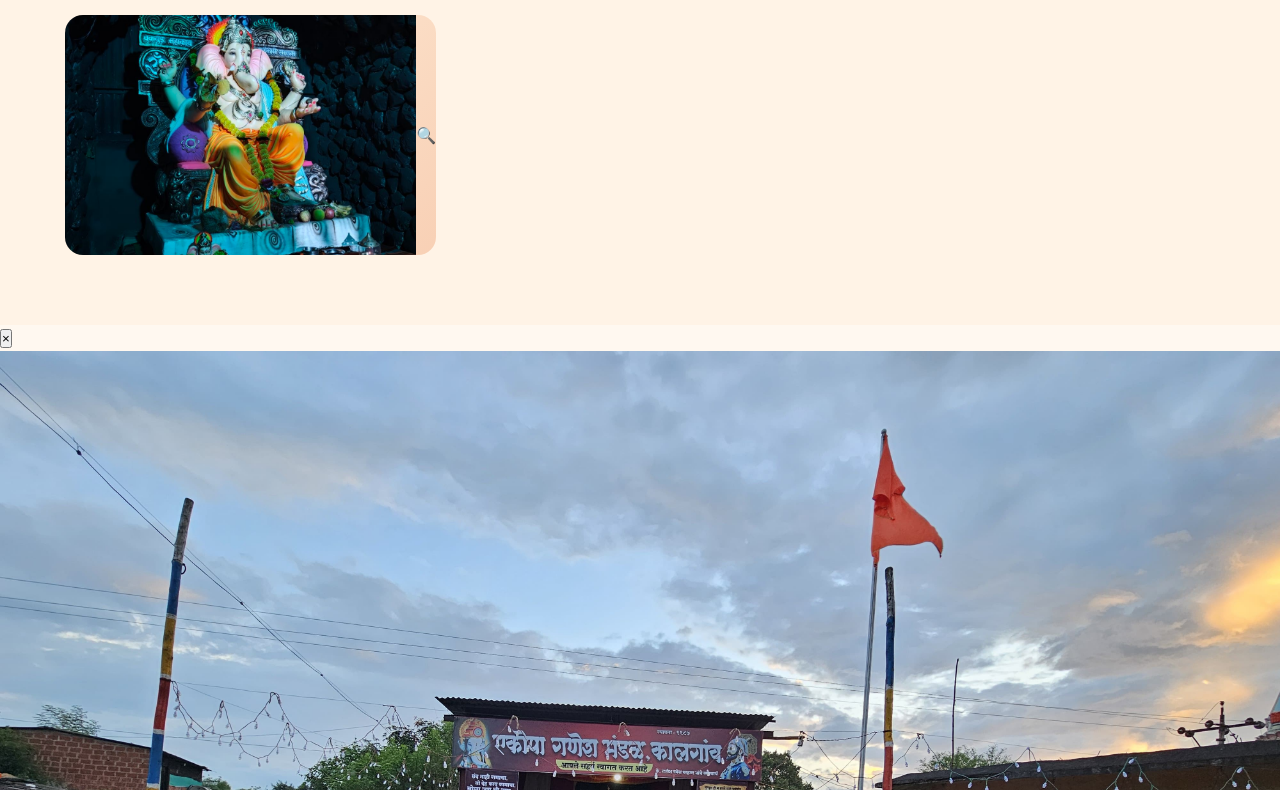
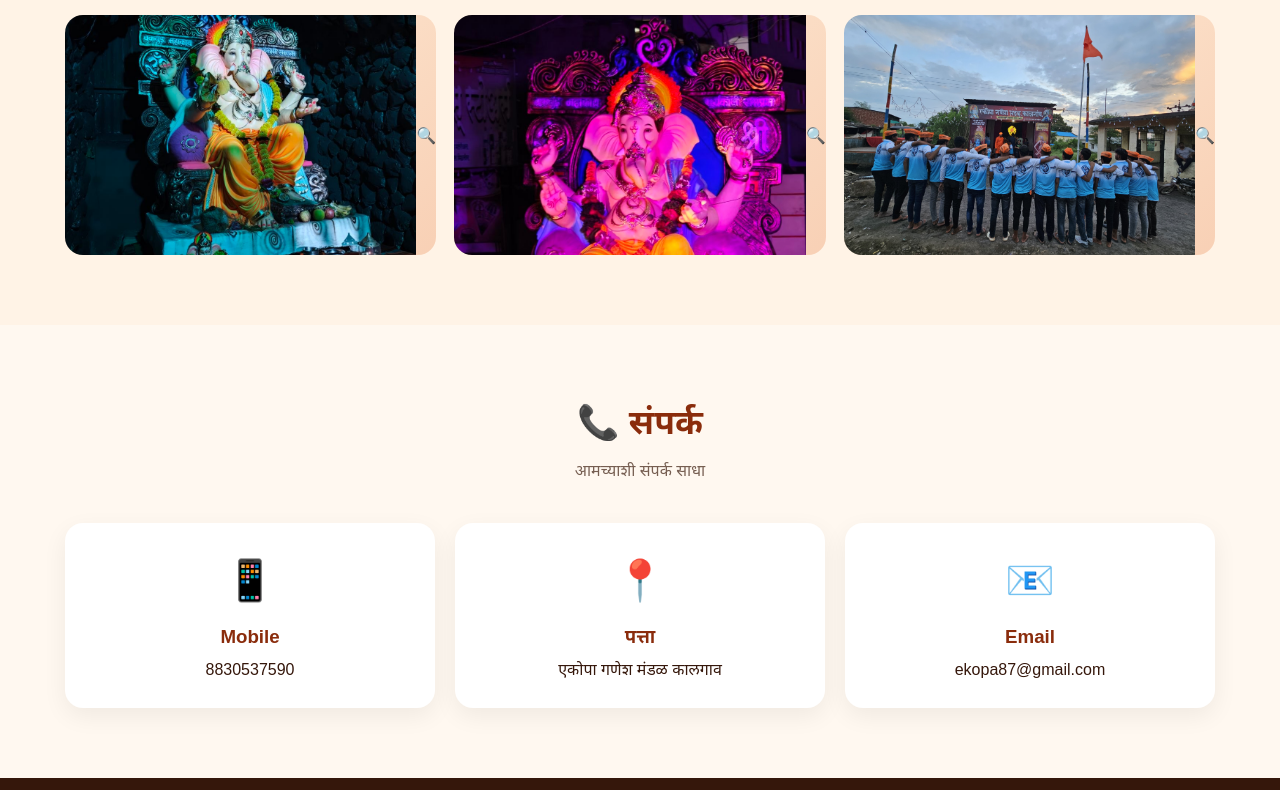
Before and after one commit to omkarphadtare53-lgtm/ganesh, a plain HTML site: page index.html in a window 1280 px wide. Shown: the part 3370-4160 px from the top of the page. Drawn offline with Linux system fonts and the light colour scheme; no server answers.

Commit message:
Add new gallery items and update contact info

```diff
--- a/index.html
+++ b/index.html
@@ -1137,7 +1137,14 @@
         <img src="assets/gallery4.jpg" alt="गणेशोत्सव फोटो 4">
         <div class="gallery-overlay">🔍</div>
       </div>
-
+     <div class="gallery-item">
+        <img src="assets/gallery5.jpg" alt="गणेशोत्सव फोटो 4">
+        <div class="gallery-overlay">🔍</div>
+      </div>
+       <div class="gallery-item">
+        <img src="assets/ekopa.jpg" alt="गणेशोत्सव फोटो 4">
+        <div class="gallery-overlay">🔍</div>
+      </div>
     </div>
 
   </div>
@@ -1147,27 +1154,9 @@
      GALLERY LIGHTBOX
 ========================================= -->
 
-<div
-  class="lightbox"
-  id="galleryLightbox"
-  onclick="closeLightbox()"
->
-
-  <button
-    class="close-lightbox"
-    onclick="closeLightbox()"
-  >
-    ×
-  </button>
-
-  <img
-    id="lightboxImage"
-    src="assets/ekopa.jpg"
-    alt="Gallery Photo"
-    onclick="event.stopPropagation()"
-  >
-
-</div>
+
+
+
 
 
 
@@ -1226,7 +1215,7 @@
         </h3>
 
         <p>
-          एकोपा गणेश मंडळ
+          एकोपा गणेश मंडळ कालगाव
         </p>
 
       </div>
@@ -1243,7 +1232,7 @@
         </h3>
 
         <p>
-          तुमचा Email येथे टाका
+          ekopa87@gmail.com
         </p>
 
       </div>
```
